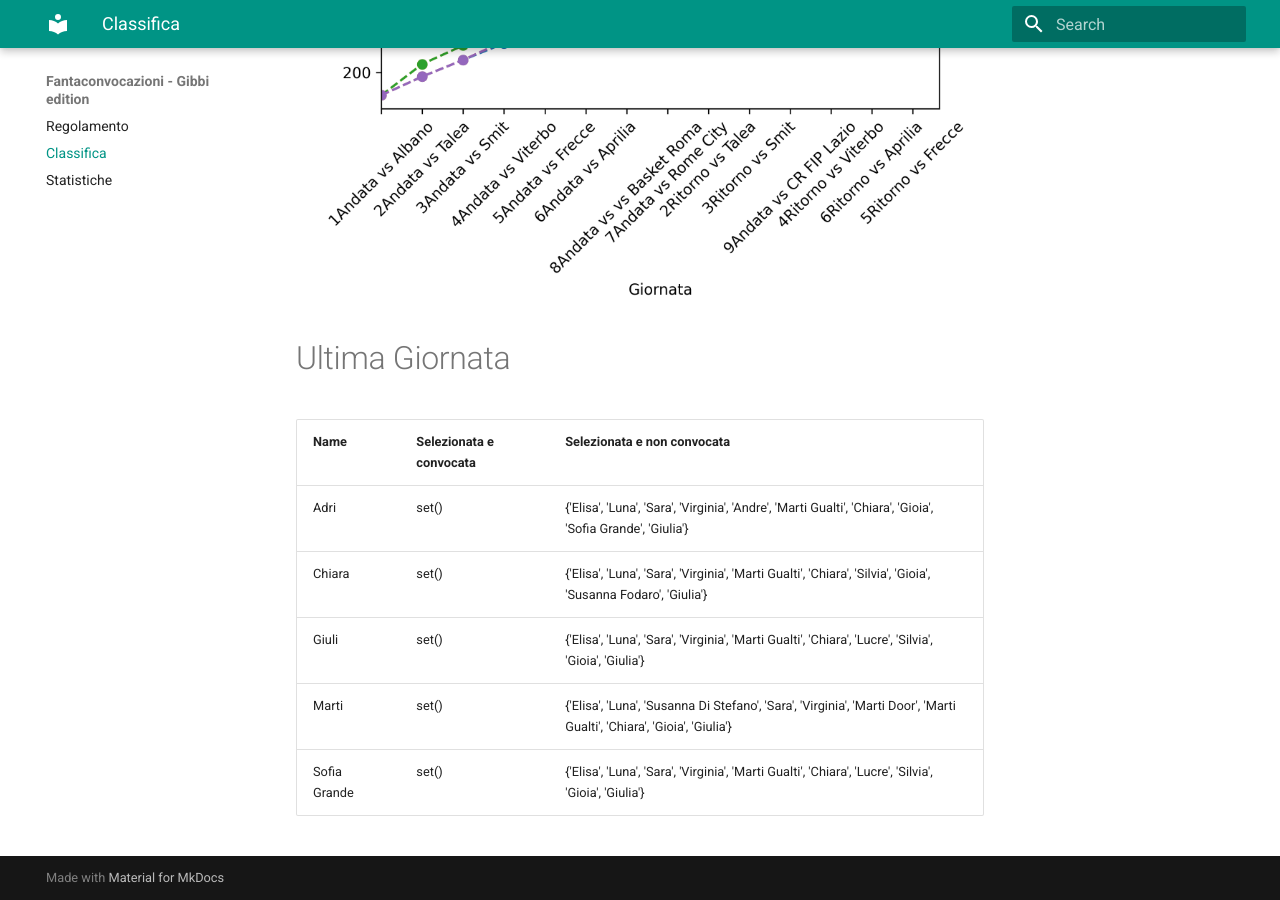
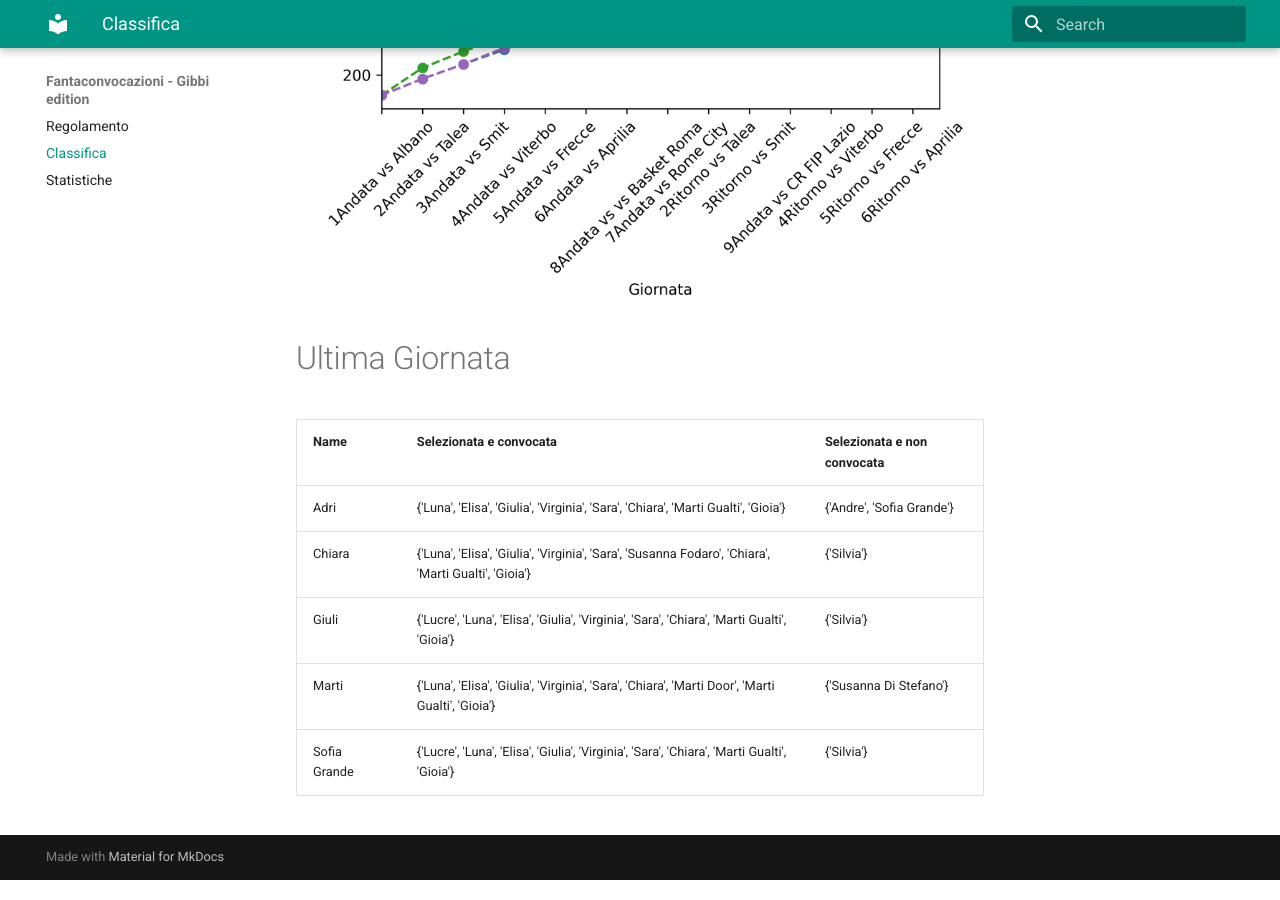
Before and after one commit to martinig94/fantagibbi, an MkDocs documentation site: the page built from docs/Classifica.md, in a window 1280 px wide and 900 px high, scrolled down 810 px. Built offline with MkDocs 1.6.1 and Material for MkDocs 9.7.7, drawn with Linux system fonts in a browser that asks for light colours; some of the changed text lies outside the part shown.

Commit message:
Auto-update from main.py

```diff
--- a/docs/Classifica.md
+++ b/docs/Classifica.md
@@ -16,11 +16,11 @@
 
 # Ultima Giornata
 <!-- START_TABLE CORRECT -->
-| Name         | Selezionata e convocata   | Selezionata e non convocata                                                                                            |
-|:-------------|:--------------------------|:-----------------------------------------------------------------------------------------------------------------------|
-| Adri         | set()                     | {'Elisa', 'Luna', 'Sara', 'Virginia', 'Andre', 'Marti Gualti', 'Chiara', 'Gioia', 'Sofia Grande', 'Giulia'}            |
-| Chiara       | set()                     | {'Elisa', 'Luna', 'Sara', 'Virginia', 'Marti Gualti', 'Chiara', 'Silvia', 'Gioia', 'Susanna Fodaro', 'Giulia'}         |
-| Giuli        | set()                     | {'Elisa', 'Luna', 'Sara', 'Virginia', 'Marti Gualti', 'Chiara', 'Lucre', 'Silvia', 'Gioia', 'Giulia'}                  |
-| Marti        | set()                     | {'Elisa', 'Luna', 'Susanna Di Stefano', 'Sara', 'Virginia', 'Marti Door', 'Marti Gualti', 'Chiara', 'Gioia', 'Giulia'} |
-| Sofia Grande | set()                     | {'Elisa', 'Luna', 'Sara', 'Virginia', 'Marti Gualti', 'Chiara', 'Lucre', 'Silvia', 'Gioia', 'Giulia'}                  |
+| Name         | Selezionata e convocata                                                                              | Selezionata e non convocata   |
+|:-------------|:-----------------------------------------------------------------------------------------------------|:------------------------------|
+| Adri         | {'Luna', 'Elisa', 'Giulia', 'Virginia', 'Sara', 'Chiara', 'Marti Gualti', 'Gioia'}                   | {'Andre', 'Sofia Grande'}     |
+| Chiara       | {'Luna', 'Elisa', 'Giulia', 'Virginia', 'Sara', 'Susanna Fodaro', 'Chiara', 'Marti Gualti', 'Gioia'} | {'Silvia'}                    |
+| Giuli        | {'Lucre', 'Luna', 'Elisa', 'Giulia', 'Virginia', 'Sara', 'Chiara', 'Marti Gualti', 'Gioia'}          | {'Silvia'}                    |
+| Marti        | {'Luna', 'Elisa', 'Giulia', 'Virginia', 'Sara', 'Chiara', 'Marti Door', 'Marti Gualti', 'Gioia'}     | {'Susanna Di Stefano'}        |
+| Sofia Grande | {'Lucre', 'Luna', 'Elisa', 'Giulia', 'Virginia', 'Sara', 'Chiara', 'Marti Gualti', 'Gioia'}          | {'Silvia'}                    |
 <!-- END_TABLE CORRECT -->
```
Also changed, not shown: other parts of docs/Classifica.md (+5 -5 lines), docs/data/ranking.csv (+5 -5 lines), docs/images/most_selected_coach.png, docs/images/most_selected_players.png, docs/images/trend_points.png.
